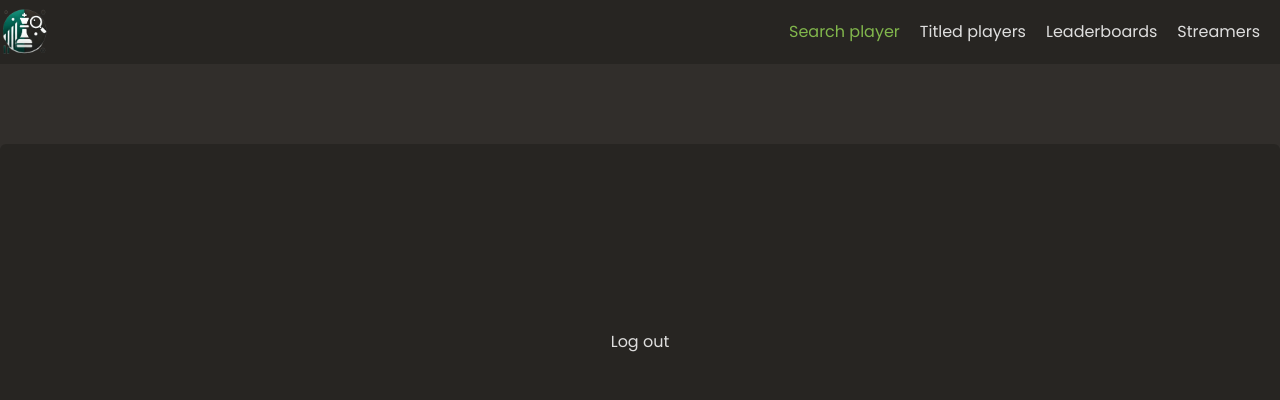
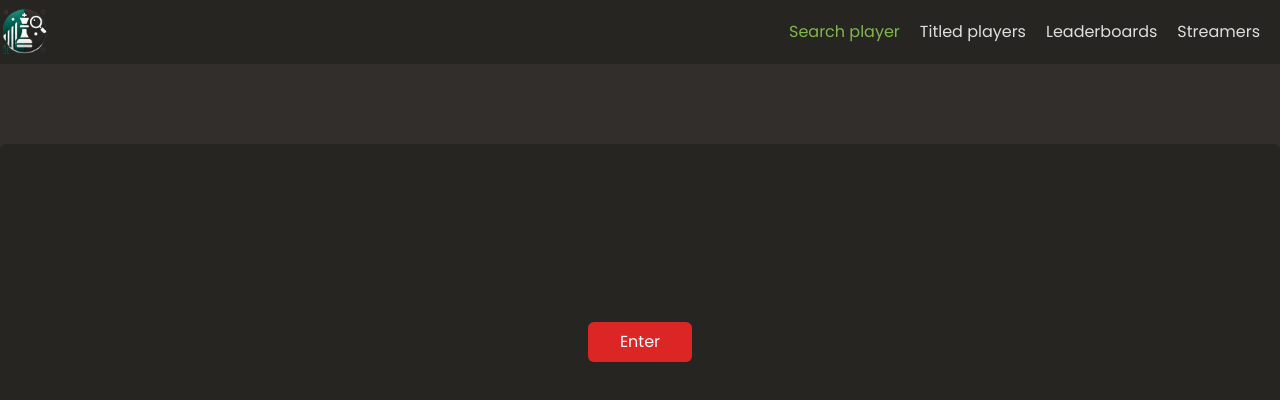
Before and after one commit to quielScript/infochess, a React (Vite) app: page /app/user in a window 1280 px wide. Shown: the top 400 px of the page. Built offline with nearby package versions, Linux system fonts and the light colour scheme.

Commit message:
Logout functionality

```diff
--- a/src/features/user/LoginForm.jsx
+++ b/src/features/user/LoginForm.jsx
@@ -2,6 +2,7 @@ import { useState } from "react";
 import { useDispatch } from "react-redux";
 import { useNavigate } from "react-router-dom";
 import { updateName } from "./userSlice";
+import Button from "../../ui/Button";
 
 function LoginForm() {
 	const [username, setUSername] = useState("");
@@ -32,12 +33,7 @@ function LoginForm() {
 					value={username}
 					onChange={(e) => setUSername(e.target.value)}
 				/>
-				<button
-					type="submit"
-					className="px-8 py-2 text-base bg-white rounded-md text-warmBlack"
-				>
-					Enter
-				</button>
+				<Button btnType="normal">Enter</Button>
 			</div>
 		</form>
 	);
--- a/src/features/user/UserProfile.jsx
+++ b/src/features/user/UserProfile.jsx
@@ -1,6 +1,7 @@
 import { useSelector } from "react-redux";
 import { getUsername } from "./userSlice";
 import { Link } from "react-router-dom";
+import Button from "../../ui/Button";
 
 function UserProfile() {
 	const username = useSelector(getUsername);
@@ -9,7 +10,9 @@ function UserProfile() {
 		<div className="flex items-center justify-center mx-auto mt-20 rounded-t-md max-w-7xl bg-smokyBlack text-transparentWhite h-96">
 			<div className="flex flex-col items-center space-y-3">
 				<p className="text-xl font-bold text-white">{username}</p>
-				<Link to="/">Log out</Link>
+				<Link to="/">
+					<Button btnType="logout">Enter</Button>
+				</Link>
 			</div>
 		</div>
 	);
--- a/src/ui/Button.jsx
+++ b/src/ui/Button.jsx
@@ -0,0 +1,15 @@
+function Button({ btnType, children }) {
+	const base = " px-8 py-2 text-base rounded-md";
+	const style = {
+		normal: base + " bg-white text-warmBlack",
+		logout: base + " bg-red-600 text-white",
+	};
+
+	return (
+		<button type="submit" className={`${style[btnType]}`}>
+			{children}
+		</button>
+	);
+}
+
+export default Button;
```
